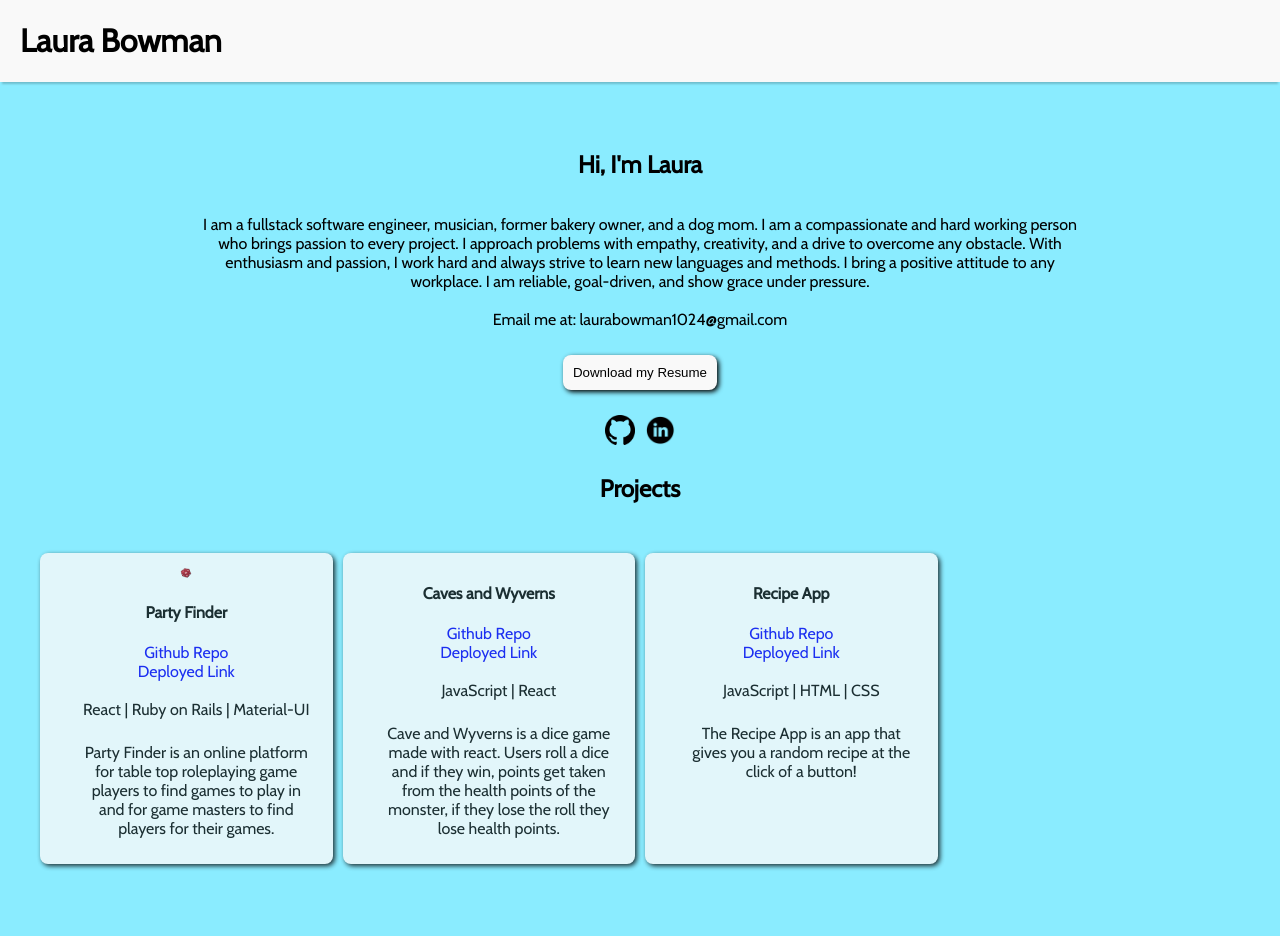
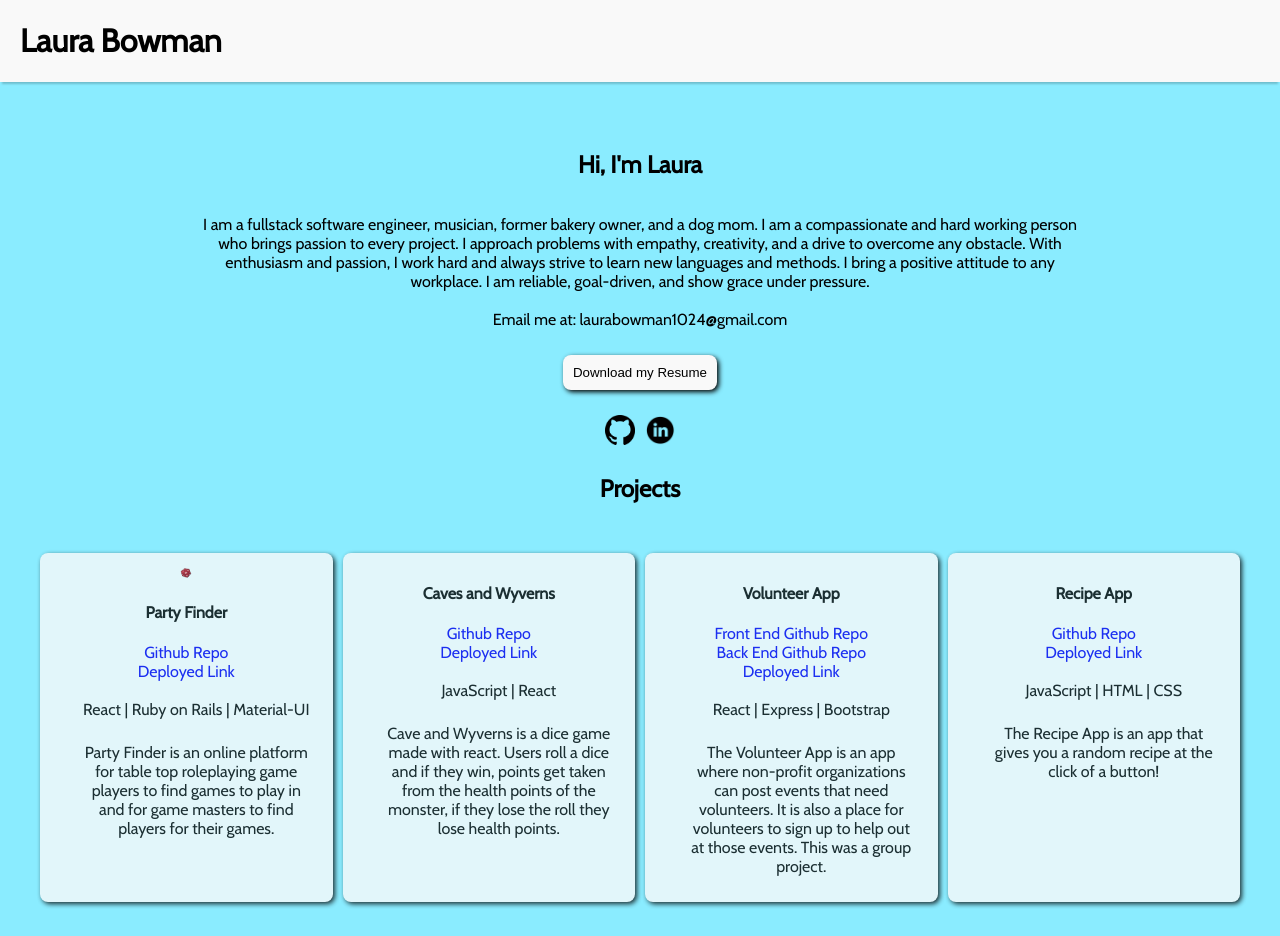
Before and after one commit to laurabow/portfolio, a React (Create React App) app in the folder client/: page / in a window 1280 px wide. Shown: the top 936 px of the page. Built offline with nearby package versions, Linux system fonts and the light colour scheme.

Commit message:
commented back in volunteer app

```diff
--- a/client/src/components/Projects/Projects.jsx
+++ b/client/src/components/Projects/Projects.jsx
@@ -43,7 +43,7 @@ export default function Projects() {
           <br />
           <p className='description'>Cave and Wyverns is a dice game made with react. Users roll a dice and if they win, points get taken from the health points of the monster, if they lose the roll they lose health points.</p>
         </div>
-        {/* <div className='card'>
+        <div className='card'>
           <h4>Volunteer App</h4>
           <div className='link-div'>
             <a
@@ -63,7 +63,7 @@ export default function Projects() {
           <p className='language'>React | Express | Bootstrap</p>
           <br />
           <p className='description'>The Volunteer App is an app where non-profit organizations can post events that need volunteers. It is also a place for volunteers to sign up to help out at those events. This was a group project.</p>
-        </div> */}
+        </div>
         <div className='card'>
           <h4>Recipe App</h4>
           <div className='link-div'>
```
